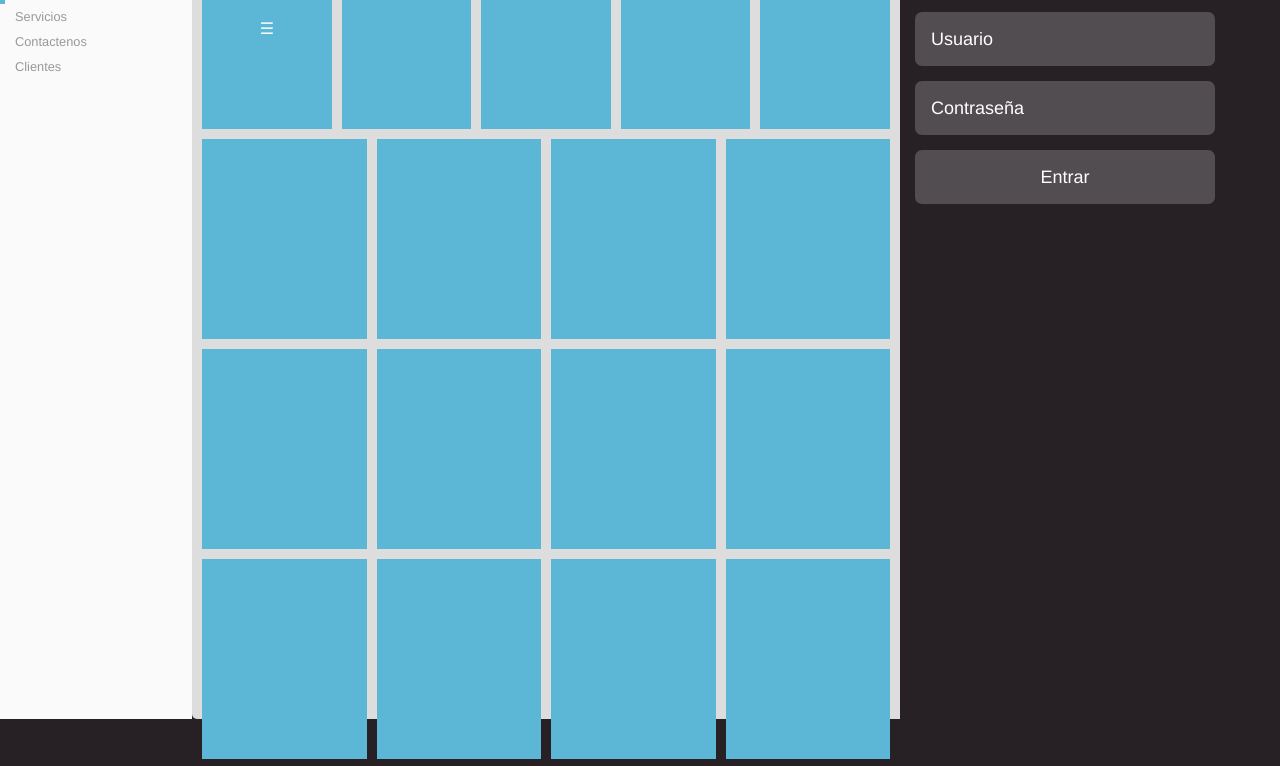
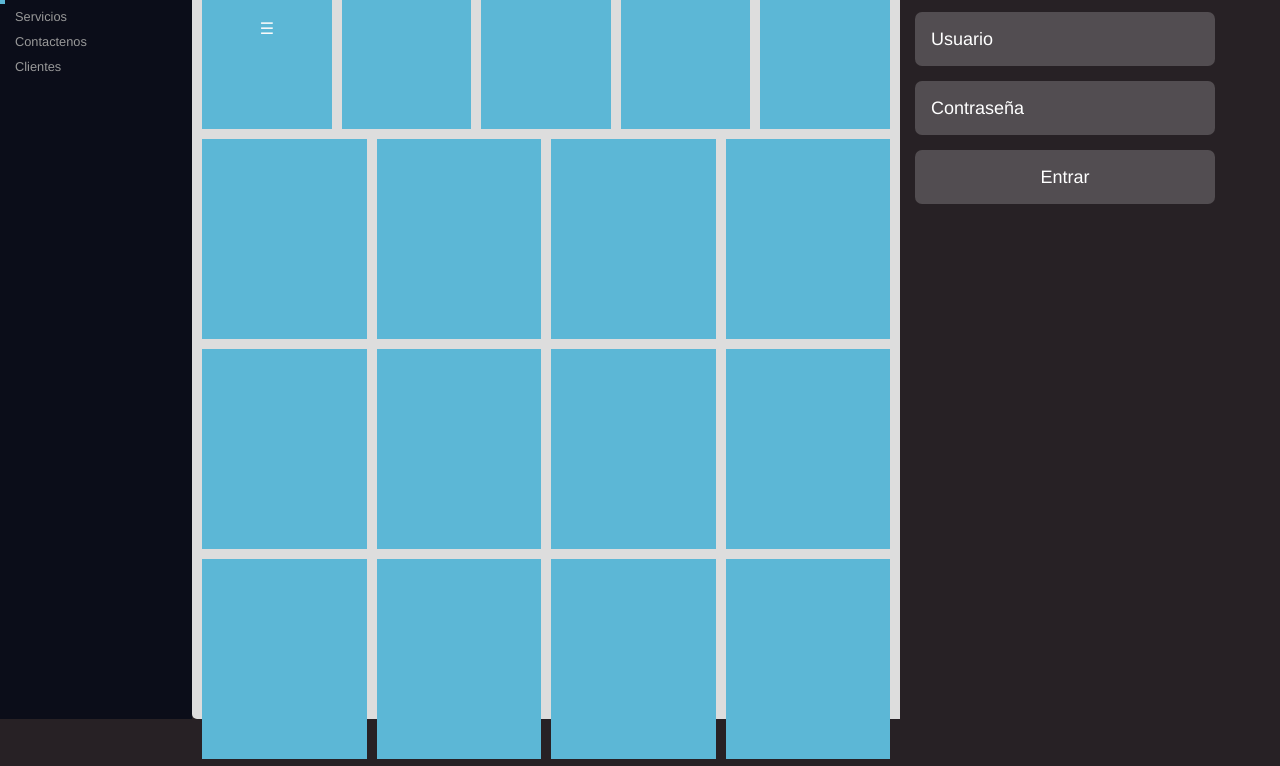
Before and after one commit to arquiru2017/Arq.-Victor-Rojas-C., a plain HTML site: page index.html in a window 1280 px wide. Shown: the part 81-847 px from the top of the page. Drawn offline with Linux system fonts and the light colour scheme.

Commit message:
Update index.html

```diff
--- a/index.html
+++ b/index.html
@@ -27,7 +27,7 @@ body {
 
 .nav {
    width: 15%;
-   background: #fafafa;
+   background: #0B0D19;
    overflow: hidden;
 }
 
```
